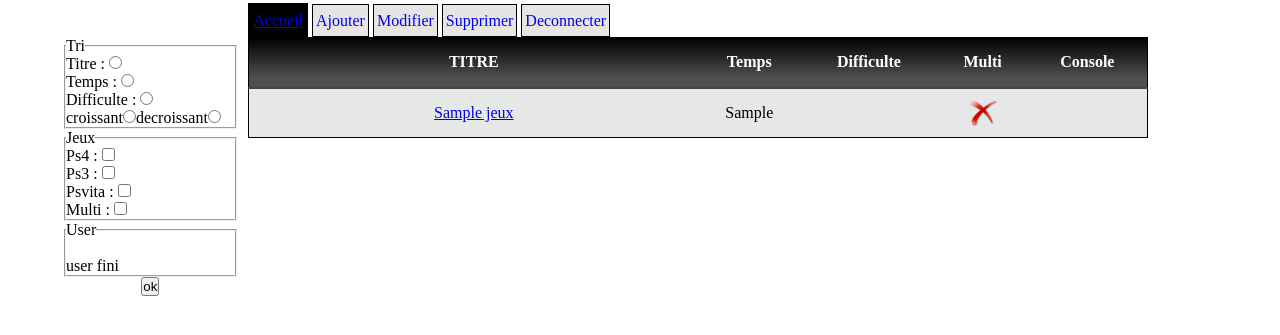
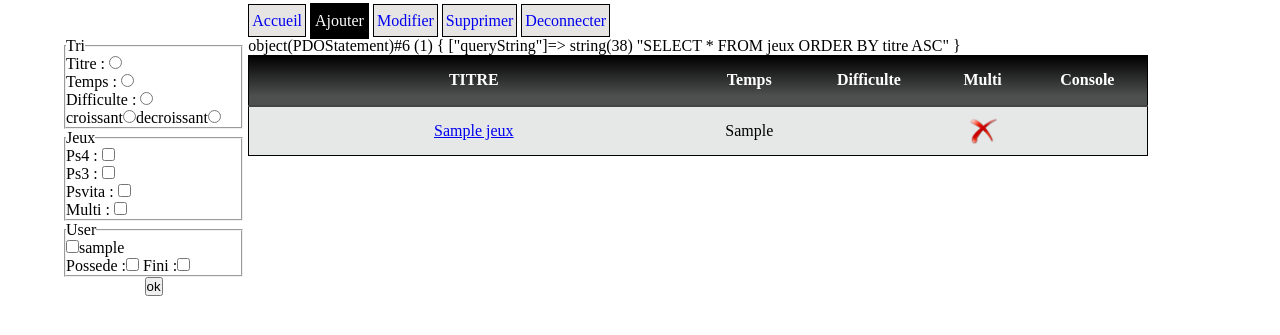
Before and after one commit to fld46/www, a PHP site: page /site-v2/index.php in a window 1280 px wide. Shown: the top 335 px of the page. Run offline with PHP 8.4, Linux system fonts and the light colour scheme; the visitor is signed in with stand-in values (Sample User, id 1); tables that the repository leaves empty or names only in its code hold one stand-in row (values such as "Sample post").

Commit message:
presque ok

```diff
--- a/site-v2/Index.php
+++ b/site-v2/Index.php
@@ -1,5 +1,11 @@
 <?php
-session_start()
+session_start();
+if(isset($_SESSION['menu'])){
+  $i= $_SESSION['menu'];
+}
+else{
+ $i= 0;
+}
 ?>
 <html>
     <head>
@@ -10,14 +16,49 @@ session_start()
         <div class="gauche"></div>
         <div class="droite">
         <div class="menu1"> <!-- début de la boite contenant les onglets -->
-        <a class="onglet-actif" href="accueils.php">Accueil</a> <!-- onglet actif -->
-        <a class="onglet" href="ajouters.php" >Ajouter</a> <!-- onglet inACTIF -->
-        <a class="onglet" href="modifiers.php" >Modifier</a> <!-- onglet inactif -->
-        <a class="onglet" href="supprimers.php" >Supprimer</a> <!-- onglet inactif -->
-        <a class="onglet" href="deconnecter.php" >Deconnecter</a>
+        <?php
+        switch ($i) {
+        case 0:
+            ?><a class="onglet-actif" href="accueils.php">Accueil</a> <!-- onglet actif -->
+            <a class="onglet" href="ajouters.php" >Ajouter</a> <!-- onglet inACTIF -->
+            <a class="onglet" href="modifiers.php" >Modifier</a> <!-- onglet inactif -->
+            <a class="onglet" href="supprimers.php" >Supprimer</a> <!-- onglet inactif -->
+            <a class="onglet" href="deconnecter.php" >Deconnecter</a><?php
+        break;
+        case 1:
+            ?><a class="onglet" href="accueils.php">Accueil</a> <!-- onglet actif -->
+            <a class="onglet-actif" href="ajouters.php" >Ajouter</a> <!-- onglet inACTIF -->
+            <a class="onglet" href="modifiers.php" >Modifier</a> <!-- onglet inactif -->
+            <a class="onglet" href="supprimers.php" >Supprimer</a> <!-- onglet inactif -->
+            <a class="onglet" href="deconnecter.php" >Deconnecter</a><?php
+        break;
+        case 2:
+            ?><a class="onglet" href="accueils.php">Accueil</a> <!-- onglet actif -->
+            <a class="onglet" href="ajouters.php" >Ajouter</a> <!-- onglet inACTIF -->
+            <a class="onglet-actif" href="modifiers.php" >Modifier</a> <!-- onglet inactif -->
+            <a class="onglet" href="supprimers.php" >Supprimer</a> <!-- onglet inactif -->
+            <a class="onglet" href="deconnecter.php" >Deconnecter</a><?php
+        break;
+        case 3:
+            ?><a class="onglet" href="accueils.php">Accueil</a> <!-- onglet actif -->
+            <a class="onglet" href="ajouters.php" >Ajouter</a> <!-- onglet inACTIF -->
+            <a class="onglet" href="modifiers.php" >Modifier</a> <!-- onglet inactif -->
+            <a class="onglet-actif" href="supprimers.php" >Supprimer</a> <!-- onglet inactif -->
+            <a class="onglet" href="deconnecter.php" >Deconnecter</a><?php
+        break;
+        case 4:
+            ?><a class="onglet" href="accueils.php">Accueil</a> <!-- onglet actif -->
+            <a class="onglet" href="ajouters.php" >Ajouter</a> <!-- onglet inACTIF -->
+            <a class="onglet" href="modifiers.php" >Modifier</a> <!-- onglet inactif -->
+            <a class="onglet" href="supprimers.php" >Supprimer</a> <!-- onglet inactif -->
+            <a class="onglet-actif" href="deconnecter.php" >Deconnecter</a><?php
+        break;
+}
+        ?>
+
         </div>
         </div>
-        </div>
+
         <div class="centre">
             <?php
             if(!isset($_SESSION['page'])){
@@ -26,7 +67,8 @@ session_start()
             include($_SESSION['page']);
             }
             ?>
-        <div>
+        </div>
+        </div>
         <!--<IFRAME  class="centre"  src="login.php"  name="centre"></IFRAME>-->
 
     </body>
--- a/site-v2/accueils.php
+++ b/site-v2/accueils.php
@@ -5,6 +5,7 @@ require_once 'Dbconfig.php';
 if($user->is_loggedin()!="")
 {
 $_SESSION['page']='accueil.php';
+$_SESSION['menu']=0;
 $user->redirect('index.php');
 }
 else{
--- a/site-v2/ajouters.php
+++ b/site-v2/ajouters.php
@@ -4,6 +4,7 @@ require_once 'Dbconfig.php';
 if($user->is_loggedin()!="")
 {
 $_SESSION['page']='ajouter.php';
+$_SESSION['menu']=1;
 $user->redirect('index.php');
 }
 else{
--- a/site-v2/deconnecter.php
+++ b/site-v2/deconnecter.php
@@ -5,6 +5,7 @@ require_once 'Dbconfig.php';
 if($user->is_loggedin()!="")
 {
 $user->logout();
+$_SESSION['menu']=4;
 $user->redirect('index.php');
 }
 else{
--- a/site-v2/jeuxmanager.class.php
+++ b/site-v2/jeuxmanager.class.php
@@ -207,13 +207,13 @@ return $jeux;
 }
 public function getm($titre, $login, $ident)
 {
-$qv = $this->_db->query('SELECT COUNT(*) FROM jeux AS J,maintable AS M WHERE J.titre="'.$titre.'" AND M.idjeux=J.id');
+$qv = $this->_db->query('SELECT COUNT(*) FROM jeux AS J,maintable AS M WHERE J.titre="'.$titre.'" AND M.idjeux=J.id AND M.idusers="'.$_SESSION['user_session'].'"');
 $testv = $qv->fetch();
 //var_dump($testv);
 if($testv['0'] =='0'){
 $q = $this->_db->query('SELECT * FROM jeux  WHERE titre="'.$titre.'"');
 }else{
-$q = $this->_db->query('SELECT * FROM jeux AS J,maintable AS M WHERE J.titre="'.$titre.'" AND M.idjeux=J.id');
+$q = $this->_db->query('SELECT * FROM jeux AS J,maintable AS M WHERE J.titre="'.$titre.'" AND M.idjeux=J.id AND M.idusers="'.$_SESSION['user_session'].'"');
 }
 $jeux = array();
 
@@ -307,7 +307,7 @@ return $jeux;
 
 public function updateJeux($idj)
 {
-$qv = $this->_db->query('SELECT COUNT(*) FROM jeux AS J,maintable AS M WHERE J.titre="'.$idj.'" AND M.idjeux=J.id');
+$qv = $this->_db->query('SELECT COUNT(*) FROM jeux AS J,maintable AS M WHERE J.titre="'.$idj.'" AND M.idjeux=J.id AND M.idusers="'.$_SESSION['user_session'].'"');
 $testv = $qv->fetch();
 //var_dump($testv);
 $q = $this->_db->query('SELECT * FROM jeux  WHERE titre="'.$idj.'" ');
@@ -326,25 +326,39 @@ $q1 = $this->_db->prepare('UPDATE jeux SET titre ="'.$_POST['titre'].'", temps =
 //$q2 = $this->_db->prepare('UPDATE maintable SET possede ="'.$_POST['possede'].'", fini ="'.$_POST['fini'].'" WHERE idjeux="'.$jeuxad->id().'" AND idusers="'.$_SESSION['user_session'].'" ');
 $q1->execute();
 $q2->execute();
-//var_dump($q1);
-//var_dump($q2);
+var_dump($q1);
+var_dump($q2);
 
 }
 
 public function getList()
 {
 $jeux = array();
-if(!isset($_SESSION['tri'])){
-  $_SESSION['tri']='';
+//if(!isset($_SESSION['tri'])){
+//  $_SESSION['tri']='';
+//}
+//if((!isset($_SESSION['filtrec']))OR($_SESSION['filtrec'])==""){
+//    $_SESSION['filtrec']='';
+//}
+//else{
+//  $_SESSION['filtrec']="WHERE ".$_SESSION['filtrec'];
+//}
+//if($_SESSION['filtreuser']=="")
+//{
+//    $trifiltre=$_SESSION['filtrec'].$_SESSION['filtreuser'].$_SESSION['tri'].$_SESSION['ordretri'];
+//   $q = $this->_db->query('SELECT * FROM jeux AS J '.$trifiltre.'');
+//}else {
+//   $trifiltre=$_SESSION['filtrec'].$_SESSION['filtreuser'].$_SESSION['tri'].$_SESSION['ordretri'];
+if(($_SESSION['filtrec']=="")and($_SESSION['filtreuser']=="")){
+$q = $this->_db->query('SELECT * FROM jeux '.$_SESSION['trifiltre'].'');
 }
-
-if((!isset($_SESSION['filtrec']))OR($_SESSION['filtrec'])==""){
-    $_SESSION['filtrec']='';
+else if(($_SESSION['filtrec']!="")and($_SESSION['filtreuser']=="")){
+$q = $this->_db->query('SELECT * FROM jeux AS J '.$_SESSION['trifiltre'].'');
+}else{
+$q = $this->_db->query('SELECT * FROM jeux AS J, maintable AS M '.$_SESSION['trifiltre'].'');
 }
-else{
-  $_SESSION['filtrec']="WHERE ".$_SESSION['filtrec'];
-}
-
+//$trifiltre=$_SESSION['filtrec'].$_SESSION['filtreuser'].$_SESSION['tri'].$_SESSION['ordretri'];
+//$q = $this->_db->query('SELECT * FROM jeux AS J, maintable AS M '.$trifiltre.'');
 
 //if ($_SESSION['tri']!="")
 //    {
@@ -355,10 +369,12 @@ else{
 //    {
 //    $_SESSION['trieffectif']='';
 //    }
-$q = $this->_db->query('SELECT * FROM jeux '.$_SESSION['filtrec'].$_SESSION['tri'].$_SESSION['ordretri']);
+//$q = $this->_db->query('SELECT * FROM jeux AS J, maintable AS M '.$trifiltre.'');
+//$q = $this->_db->query('SELECT * FROM jeux');
 //var_dump($_SESSION['filtrec']);
 //var_dump($_SESSION['tri']);
-
+//$test= 'SELECT * FROM jeux AS J, maintable AS M '.$_SESSION['trifiltre'];
+var_dump($q);
 while ($donnees = $q->fetch(PDO::FETCH_ASSOC))
     {
     $jeux = new Jeux();
@@ -389,7 +405,7 @@ while ($donnees = $q->fetch(PDO::FETCH_ASSOC))
     }
     echo
     '<tr>
-     <td><a href='.$jeux->liens().'>'.$jeux->titre().'</a></td>
+     <td><a href='.$jeux->liens().' target="new">'.$jeux->titre().'</a></td>
      <td>'.$jeux->temps().'</td>
      <td>'.$jeux->difficulte().'</td>
      <td><img src='.$multi.' class="valid"></td>
@@ -400,6 +416,7 @@ while ($donnees = $q->fetch(PDO::FETCH_ASSOC))
 
      </tr>';
     }
+    $_SESSION['trifiltre']="";
 return $jeux;
 }
 public function getListnonident()
--- a/site-v2/modifiers.php
+++ b/site-v2/modifiers.php
@@ -6,6 +6,7 @@ require_once 'Dbconfig.php';
 if($user->is_loggedin()!="")
 {
 $_SESSION['page']='modifier.php';
+$_SESSION['menu']=2;
 $user->redirect('index.php');
 }
 else{
--- a/site-v2/style.css
+++ b/site-v2/style.css
@@ -20,6 +20,8 @@ a.onglet { /* style des liens se trouvant dans un onglet inactif */
    border-bottom:solid 3px black ; /* le trait inférieur est effacé */
    margin:0px 0px 0px 0px ; /* marges intérieures */
    padding:7px 3px 7px 3px ; /* marges extérieures */
+   color: white;
+   text-decoration:none;
    background-color:black} /* le fond de l'onglet actif est blanc*/
 /* partie main*/
 
@@ -32,14 +34,16 @@ div.main{
  }
 /* partie gauche*/
 div.gauche{
+      position:fixed;
       float: left;
-      width:15%;
+      width:14%;
 
  }
  /* partie droite*/
  div.droite{
+
       margin-left:16%;
-
+      min-width:84%;
  }
 /* Iframe Centre */
 
@@ -48,7 +52,7 @@ div.centre {
     display: block;
     margin: 0 auto;
     border: 0 ;
-    width: 90%;
+    min-width: 90%;
 }
 /* tableau accueil*/
 
--- a/site-v2/supprimers.php
+++ b/site-v2/supprimers.php
@@ -5,6 +5,7 @@ require_once 'Dbconfig.php';
 if($user->is_loggedin()!="")
 {
 $_SESSION['page']='supprimer.php';
+$_SESSION['menu']=3;
 $user->redirect('index.php');
 }
 else{
--- a/site-v2/user.class.php
+++ b/site-v2/user.class.php
@@ -78,5 +78,27 @@ class USER
         unset($_SESSION['page']);
         return true;
    }
+   public function getListUser()
+   {
+    require 'userl.class.php';
+    $userl = array();
+    $q = $this->db->query('SELECT * FROM users ORDER BY login');
+    while ($donnees = $q->fetch(PDO::FETCH_ASSOC))
+    {
+    $userl = new USERL();
+    $userl->hydrate($donnees);
+    //var_dump($userl);
+    //var_dump($donnees);
+    echo '<div><input type="checkbox" name="user[]" value="'.$userl->id().'"/>'.$userl->login().'</div>';
+    }
+    echo '<div>Possede :<input type="checkbox" name="possede" value="oui"/> Fini :<input type="checkbox" name="fini" value="oui"/></div>';
+    $userl->makeFiltreConsole();
+    $userl->makeFiltreUser();
+    $userl->makeTri();
+    $userl->makeVarTriFiltre();
+    return $userl;
+
+
+    }
+
 }
-?>
--- /dev/null
+++ b/site-v2/userl.class.php
@@ -0,0 +1,190 @@
+<?php
+ class USERL
+ {
+  Private $_id;
+  Private $_login;
+
+
+
+
+  public function hydrate(array $donnees)
+  {
+  foreach ($donnees as $key => $value)
+  {
+  // On récupère le nom du setter correspondant à l'attribut.
+  $method = 'set'.ucfirst($key);
+  // Si le setter correspondant existe.
+  if (method_exists($this, $method))
+   {
+   // On appelle le setter.
+   $this->$method($value);
+   }
+   }
+   }
+
+
+  //accesseurs
+  Public function id()
+  {
+  return $this->_id;
+  }
+  Public function login()
+  {
+  return $this->_login;
+  }
+
+
+
+
+//Mutateurs
+  Public function setId($id)
+  {
+  if (empty($id))
+   {
+   trigger_error('Vous devez mettre un id', E_USER_WARNING);
+   return;
+   }
+  $this->_id = $id;
+  }
+  Public function setLogin($login)
+  {
+  if (empty($login))
+   {
+   trigger_error('Vous devez mettre un titre', E_USER_WARNING);
+   return;
+   }
+  $this->_login = $login;
+  }
+
+  public function makeFiltreConsole()
+    {
+     if(!isset($_POST['ps4'])){
+                $ps4="";
+            }else{
+                $ps4='J.ps4="'.$_POST['ps4'].'" ';
+            }
+
+        if(!isset($_POST['ps3'])){
+                $ps3="";
+            }else{
+                if((isset($_POST['ps4']))){
+                $ps3='AND J.ps3="'.$_POST['ps3'].'"';
+                }else{
+                $ps3='J.ps3="'.$_POST['ps3'].'"';
+            }
+            }
+
+        if(!isset($_POST['psvita'])){
+                $psvita="";
+            }else{
+                if((isset($_POST['ps4']))OR(isset($_POST['ps3']))){
+                 $psvita='AND J.psvita="'.$_POST['psvita'].'"';
+                }
+                else{
+                $psvita='J.psvita="'.$_POST['psvita'].'"';
+            }
+            }
+
+        if(!isset($_POST['multi'])){
+                $multi="";
+            }else{
+                if((isset($_POST['ps4']))OR(isset($_POST['ps3']))OR(isset($_POST['psvita']))){
+                $multi='AND J.multi="'.$_POST['multi'].'"';
+                }
+                else{
+                $multi='J.multi="'.$_POST['multi'].'"';
+            }
+            }
+
+        $_SESSION['filtrec']= $ps4.$ps3.$psvita.$multi;
+        //var_dump($_SESSION['filtrec']);
+        //if(($_SESSION['filtrec']=="")AND($_SESSION['filtreuser']!="")){
+        //$_SESSION['filtreuser']='WHERE '.$_SESSION['filtreuser'];
+        //}
+        //echo $_SESSION['filtrec'];
+        //verfif tri
+
+    }
+  public function makeFiltreUser()
+    {
+        $_SESSION['filtreuser'] ="";
+//reset filtreuser
+      //if($_SESSION['filtrec']=="") //si pas de filtre console
+       // {
+       //   $_SESSION['filtreuser'] =" J.id=M.idjeux AND ";
+       // }else{
+        //  $_SESSION['filtreuser'] =" AND J.id=M.idjeux AND ";
+        //}
+      if(isset($_POST['user'])){ //si user selectionné
+
+        $nbl=count($_POST['user'])-1;
+            foreach ($_POST['user'] as $key => $value) { //remplissage de la variable filtreuser en fonction du nombre de user trouvé
+                if ($key!=$nbl){
+                $_SESSION['filtreuser'] = $_SESSION['filtreuser'].' M.idusers='.$value.' AND ';
+                }else {
+                $_SESSION['filtreuser'] = $_SESSION['filtreuser'].' M.idusers='.$value.' AND J.id=M.idjeux ';
+                }
+            }
+            //var_dump($_SESSION['filtreuser']);
+        }
+
+        if(isset($_POST['possede']))
+        {
+            $_SESSION['filtreuser']= $_SESSION['filtreuser'].' AND M.possede="oui"';
+        }
+        if(isset($_POST['fini']))
+        {
+            $_SESSION['filtreuser']= $_SESSION['filtreuser'].' AND M.fini="oui"';
+        }
+
+
+        //echo $_SESSION['filtreuser'];
+
+    }
+    public function makeTri(){
+        if((!isset($_POST['tri']))or($_POST['tri']=='')){
+                $tri=' ORDER BY titre';
+                 }else{
+                    if(($_POST['tri']=="temps")){
+                    $tri=' ORDER BY '.$_POST['tri'].' ';
+                    }
+                    if(($_POST['tri'])=="difficulte"){
+                    $tri=' ORDER BY '.$_POST['tri'].' ';
+                    }
+                    if(($_POST['tri'])=="titre"){
+                    $tri=' ORDER BY '.$_POST['tri'].' ';
+                    }
+                }
+          $_SESSION['tri']= $tri;
+
+          //ordre du tri
+
+          if(!isset($_POST['ordretri'])){
+              $_SESSION['ordretri']= " ASC";
+          }
+           if ($_SESSION['tri']=="")
+              {
+              $_SESSION['ordretri'] = "";
+              }
+          if(($_SESSION['tri']!='')and(isset($_POST['ordretri']))){
+              $_SESSION['ordretri'] = " ".$_POST['ordretri'];
+          }
+
+    }
+    public function makeVarTriFiltre(){
+        if(($_SESSION['filtrec']!="")and($_SESSION['filtreuser'])==''){
+        $_SESSION['trifiltre']='WHERE '.$_SESSION['filtrec'].$_SESSION['tri'].$_SESSION['ordretri'];
+        }
+        else if(($_SESSION['filtrec']=="")and($_SESSION['filtreuser'])!=''){
+        $_SESSION['trifiltre']='WHERE '.$_SESSION['filtreuser'].$_SESSION['tri'].$_SESSION['ordretri'];
+        }
+        else if(($_SESSION['filtrec']=="")and($_SESSION['filtreuser'])==''){
+        $_SESSION['trifiltre']=$_SESSION['tri'].$_SESSION['ordretri'];
+        }
+        else if(($_SESSION['filtrec']!="")and($_SESSION['filtreuser'])!=""){
+        $_SESSION['trifiltre']='WHERE '.$_SESSION['filtrec'].' AND '.$_SESSION['filtreuser'].$_SESSION['tri'].$_SESSION['ordretri'];
+        var_dump($_SESSION['trifiltre']);
+
+        }
+        }
+}
```
Also changed, not shown: site-v2/accueil.php (+68 -60 lines).
